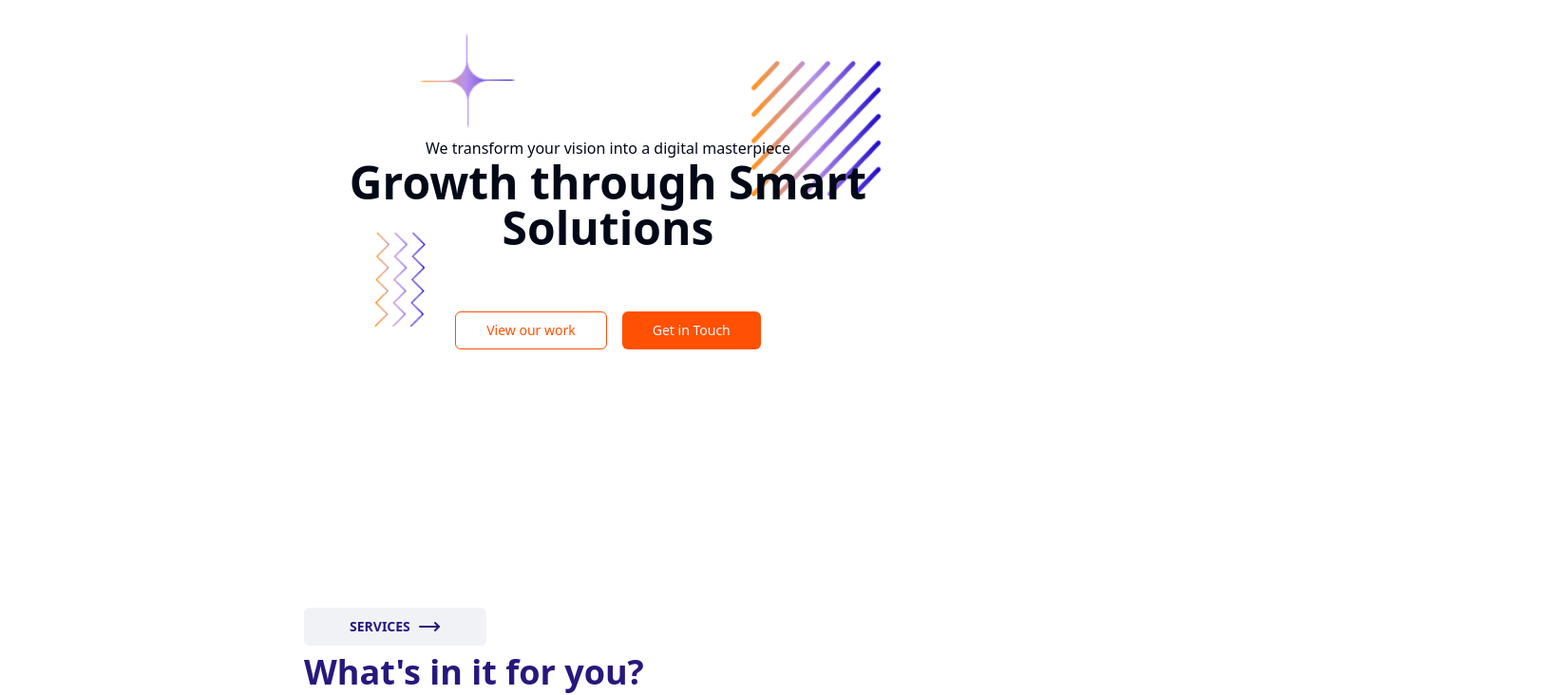
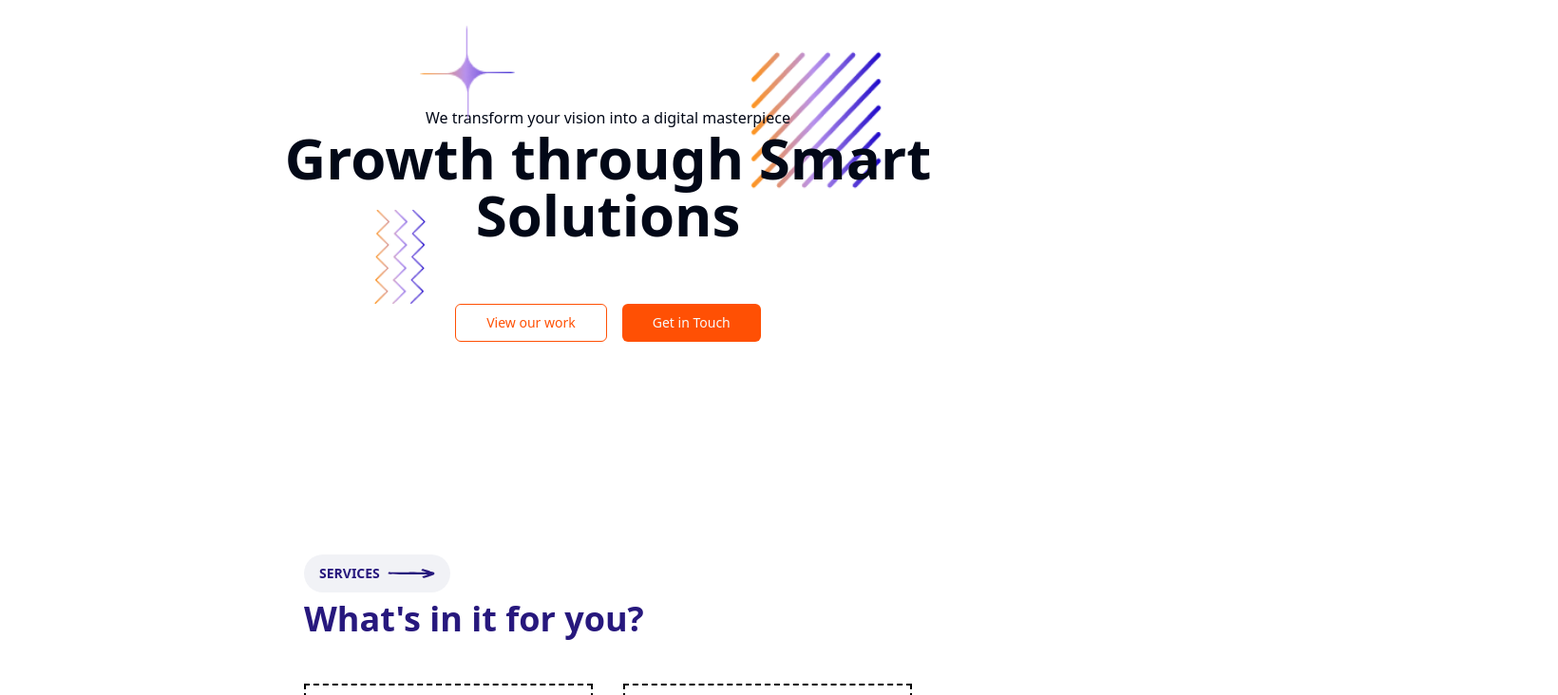
Before and after one commit to jaksoftwares/dds, a Next.js app: page / in a window 1280 px wide. Shown: the part 160-892 px from the top of the page at 95% size, 1640 px wide, since content can reach past the window. Built offline with nearby package versions, Linux system fonts and the light colour scheme.

Commit message:
fix: :lipstick: style section header buttons better

```diff
--- a/src/app/(pages)/(home)/page.tsx
+++ b/src/app/(pages)/(home)/page.tsx
@@ -12,7 +12,7 @@ import React from "react";
 
 const HomePage = () => {
   return (
-    <main className="space-y-4">
+    <main>
       <HeroSection />
 
       <div className="space-y-32">
--- /dev/null
+++ b/src/components/core/RightArrow.tsx
@@ -0,0 +1,16 @@
+import Image from "next/image";
+import React from "react";
+
+const RightArrow = () => {
+  return (
+    <Image
+      src={"/core/right-arrow.svg"}
+      width={50}
+      height={50}
+      alt="Right arrow"
+      color="white"
+    />
+  );
+};
+
+export default RightArrow;
--- a/src/components/core/SectionHeader.tsx
+++ b/src/components/core/SectionHeader.tsx
@@ -1,6 +1,6 @@
-import { MoveRight } from "lucide-react";
 import React from "react";
 import LinkAsLoadingButton from "./LinkAsLoadingButton";
+import RightArrow from "./RightArrow";
 
 interface SectionHeaderProps extends SectionTitleLinkAsLoadingButtonProps {
   title: string;
@@ -35,10 +35,10 @@ const SectionTitleLinkAsLoadingButton: React.FC<
   return (
     <LinkAsLoadingButton
       href={href}
-      className="px-12 transition duration-300 rounded-4xl bg-customBlueLight text-customBlueDark font-semibold hover:bg-customBlueDark hover:text-customBlueLight rounded-md"
+      className="transition px-4 duration-300 rounded-full bg-customBlueLight text-customBlueDark font-semibold hover:bg-customBlueBase hover:text-customBlueLight"
     >
       <div>{label}</div>
-      <MoveRight />
+      <RightArrow />
     </LinkAsLoadingButton>
   );
 };
--- a/src/components/core/SitePreviewIframe.tsx
+++ b/src/components/core/SitePreviewIframe.tsx
@@ -26,7 +26,7 @@ const SitePreviewIframe: React.FC<SitePreviewIframeProps> = ({
           {/* Iframe for site preview */}
           <iframe
             src={siteUrl}
-            className="w-full h-72 border-b"
+          className="w-full h-96 border-b"
             sandbox="allow-same-origin allow-scripts"
           />
         </div>
--- a/src/components/home/HeroSection.tsx
+++ b/src/components/home/HeroSection.tsx
@@ -4,7 +4,7 @@ import LinkAsLoadingButton from "../core/LinkAsLoadingButton";
 
 const HeroSection = () => {
   return (
-    <div className="relative p-64">
+    <div className="relative p-56">
       <Image
         src={"/hero-section/star.png"}
         alt="Star"
@@ -32,7 +32,7 @@ const HeroSection = () => {
       <div className="space-y-16">
         <div className="text-center">
           <p>We transform your vision into a digital masterpiece</p>
-          <p className="text-5xl font-semibold">
+          <p className="text-6xl font-semibold">
             Growth through Smart Solutions
           </p>
         </div>
--- a/src/components/home/Testimonials.tsx
+++ b/src/components/home/Testimonials.tsx
@@ -9,7 +9,7 @@ import EmblaCarousel from "../core/EmblaCarousel";
 
 const Testimonials = () => {
   return (
-    <div className="py-12 px-4 flex flex-col items-center relative">
+    <div className="py-12 px-4 flex flex-col items-center relative overflow-hidden">
       <SectionHeader
         href={URLS.testimonials}
         label="TESTIMONIALS"
--- a/src/components/index.ts
+++ b/src/components/index.ts
@@ -4,6 +4,7 @@ import LinkAsLoadingButton from "./core/LinkAsLoadingButton";
 import LoadingButton from "./core/LoadingButton";
 import Header from "./core/Header";
 import SitePreviewIframe from "./core/SitePreviewIframe";
+import RightArrow from "./core/RightArrow";
 import SectionHeader from "./core/SectionHeader";
 import NavLinkContainer from "./core/NavLinkContainer";
 import AboutUs from "./home/AboutUs";
@@ -25,6 +26,7 @@ export {
   LinkAsLoadingButton,
   SectionHeader,
   SitePreviewIframe,
+  RightArrow,
   // home
   HeroSection,
   Services,
```
Also changed, not shown: public/core/right-arrow.svg (added).
